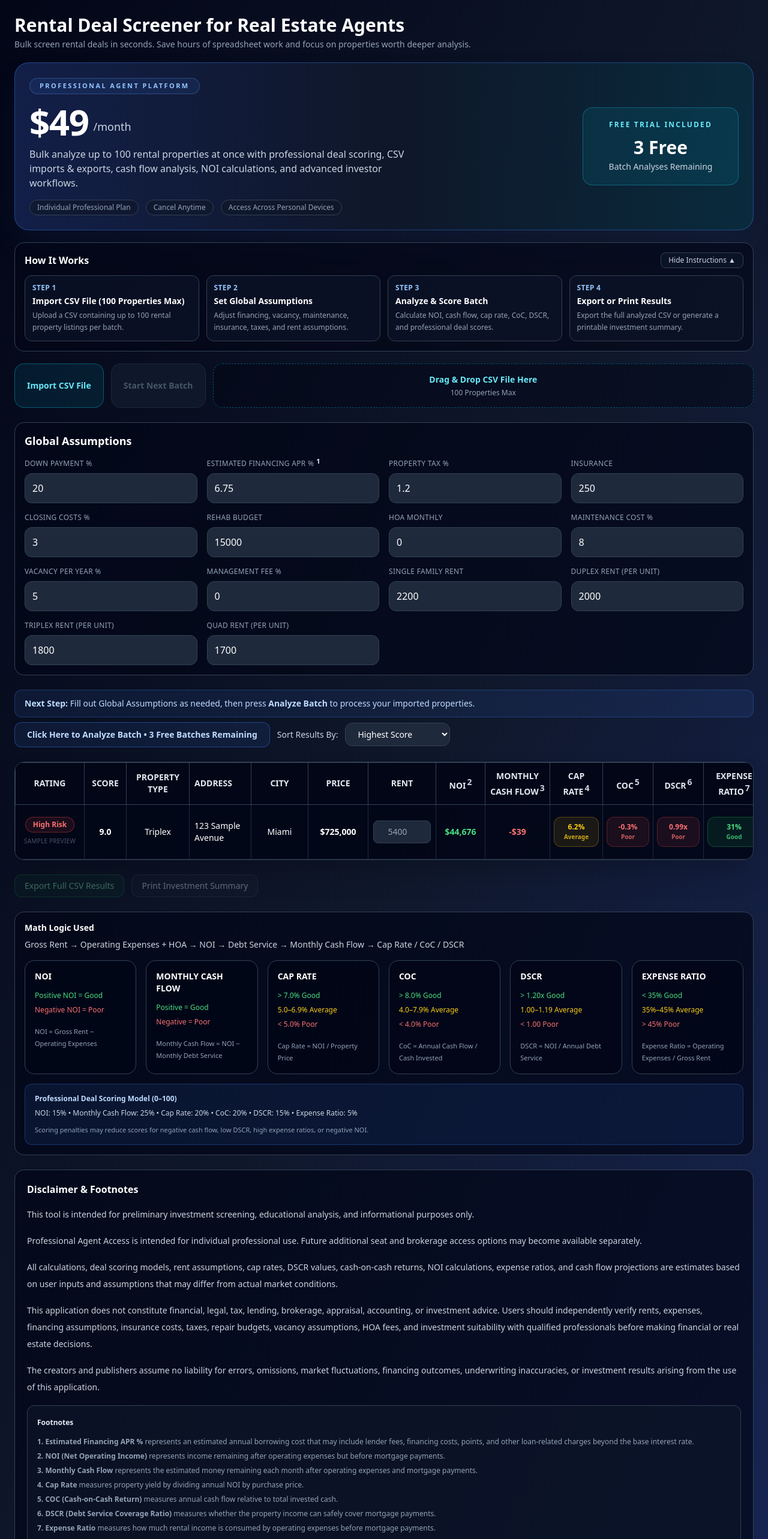
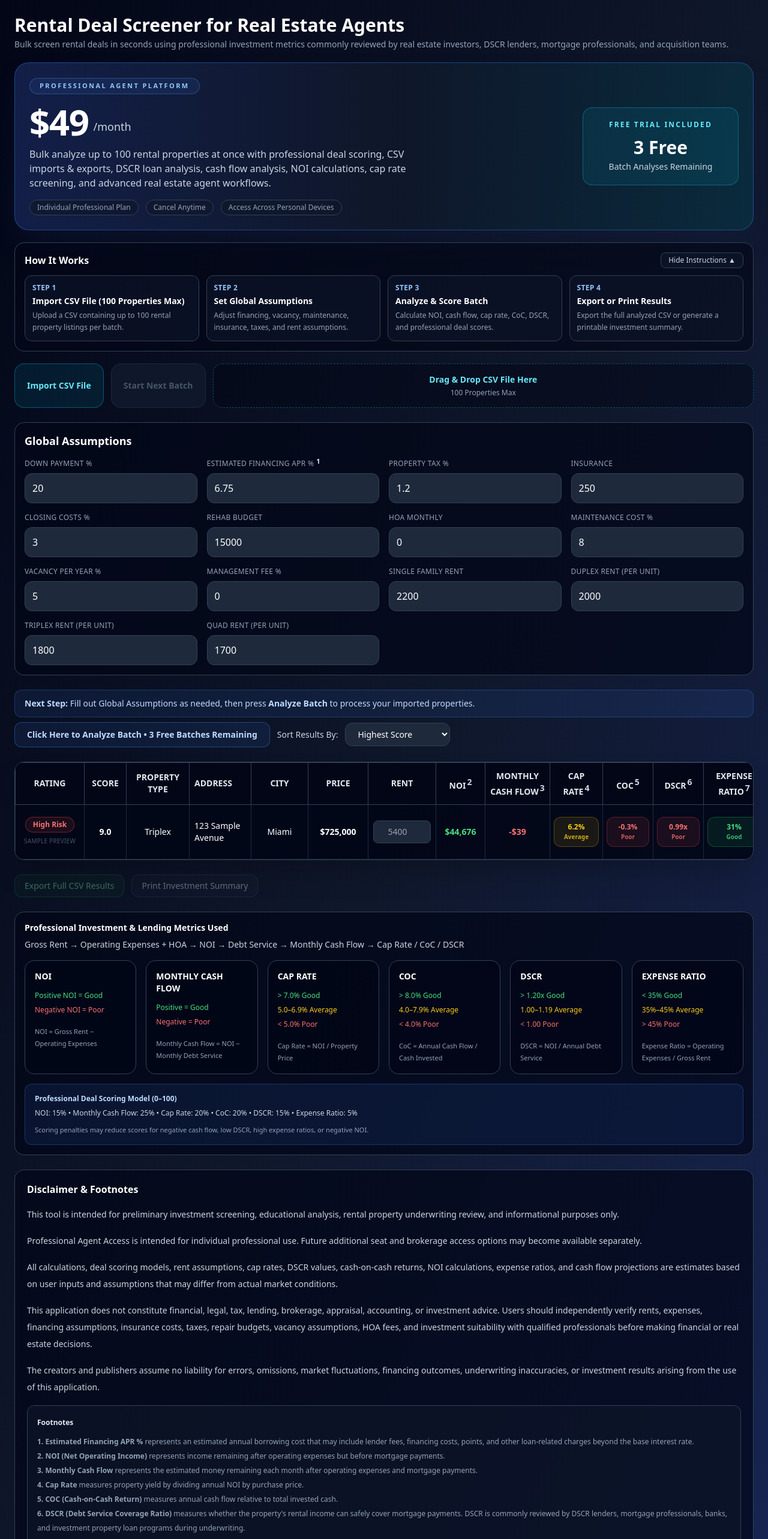
Before and after one commit to adrianr71/deal-analyzer, a React (Vite) app: page /agents in a window 1280 px wide. Shown: the top 2566 px of the page at 60% size. Built offline with nearby package versions, Linux system fonts and the light colour scheme.

Commit message:
SEO wording

```diff
--- a/src/pages/AgentV2.jsx
+++ b/src/pages/AgentV2.jsx
@@ -217,7 +217,7 @@ export default function App() {
           <header>
             <h1 className="text-3xl font-bold">Rental Deal Screener for Real Estate Agents</h1>
             <p className="mt-1 text-sm text-slate-400">
-              Bulk screen rental deals in seconds. Save hours of spreadsheet work and focus on properties worth deeper analysis.
+              Bulk screen rental deals in seconds using professional investment metrics commonly reviewed by real estate investors, DSCR lenders, mortgage professionals, and acquisition teams.
             </p>
 
             <div className="mt-5 overflow-hidden rounded-3xl border border-blue-500/40 bg-gradient-to-r from-blue-950/80 via-slate-900 to-cyan-950/70 p-6 shadow-2xl shadow-blue-950/30">
@@ -237,7 +237,7 @@ export default function App() {
                   </div>
 
                   <div className="mt-3 max-w-2xl text-sm leading-7 text-slate-300 md:text-base">
-                    Bulk analyze up to 100 rental properties at once with professional deal scoring, CSV imports & exports, cash flow analysis, NOI calculations, and advanced investor workflows.
+                    Bulk analyze up to 100 rental properties at once with professional deal scoring, CSV imports & exports, DSCR loan analysis, cash flow analysis, NOI calculations, cap rate screening, and advanced real estate agent workflows.
                   </div>
 
                   <div className="mt-4 flex flex-wrap items-center gap-3 text-xs text-slate-400">
@@ -863,7 +863,7 @@ function MathLogicNote({ onDeveloperUnlock }) {
   return (
     <div className="mt-6 space-y-6">
       <div className="rounded-2xl border border-slate-700 bg-slate-950/70 p-4 text-sm">
-        <div className="font-semibold text-white">Math Logic Used</div>
+        <div className="font-semibold text-white">Professional Investment & Lending Metrics Used</div>
         <div className="mt-2 text-slate-300">Gross Rent → Operating Expenses + HOA → NOI → Debt Service → Monthly Cash Flow → Cap Rate / CoC / DSCR</div>
         <div className="mt-4 grid gap-4 md:grid-cols-2 xl:grid-cols-6">
           <GlossaryCard title="NOI" good="Positive NOI = Good" bad="Negative NOI = Poor" formula="NOI = Gross Rent − Operating Expenses" />
@@ -878,7 +878,7 @@ function MathLogicNote({ onDeveloperUnlock }) {
       <div className="rounded-2xl border border-slate-700 bg-slate-950/70 p-5 text-sm text-slate-300">
         <div className="mb-4 text-base font-semibold text-white">Disclaimer & Footnotes</div>
         <div className="space-y-4 leading-7">
-          <p>This tool is intended for preliminary investment screening, educational analysis, and informational purposes only.</p>
+          <p>This tool is intended for preliminary investment screening, educational analysis, rental property underwriting review, and informational purposes only.</p>
           <p>Professional Agent Access is intended for individual professional use. Future additional seat and brokerage access options may become available separately.</p>
           <p>All calculations, deal scoring models, rent assumptions, cap rates, DSCR values, cash-on-cash returns, NOI calculations, expense ratios, and cash flow projections are estimates based on user inputs and assumptions that may differ from actual market conditions.</p>
           <p>This application does not constitute financial, legal, tax, lending, brokerage, appraisal, accounting, or investment advice. Users should independently verify rents, expenses, financing assumptions, insurance costs, taxes, repair budgets, vacancy assumptions, HOA fees, and investment suitability with qualified professionals before making financial or real estate decisions.</p>
@@ -890,7 +890,7 @@ function MathLogicNote({ onDeveloperUnlock }) {
             <p><strong>3.</strong> <strong>Monthly Cash Flow</strong> represents the estimated money remaining each month after operating expenses and mortgage payments.</p>
             <p><strong>4.</strong> <strong>Cap Rate</strong> measures property yield by dividing annual NOI by purchase price.</p>
             <p><strong>5.</strong> <strong>COC (Cash-on-Cash Return)</strong> measures annual cash flow relative to total invested <button type="button" onClick={onDeveloperUnlock} className="cursor-text text-slate-400 underline-offset-2 hover:text-slate-300 focus:outline-none">cash</button>.</p>
-            <p><strong>6.</strong> <strong>DSCR (Debt Service Coverage Ratio)</strong> measures whether the property income can safely cover mortgage payments.</p>
+            <p><strong>6.</strong> <strong>DSCR (Debt Service Coverage Ratio)</strong> measures whether the property's rental income can safely cover mortgage payments. DSCR is commonly reviewed by DSCR lenders, mortgage professionals, banks, and investment property loan programs during underwriting.</p>
             <p><strong>7.</strong> <strong>Expense Ratio</strong> measures how much rental income is consumed by operating expenses before mortgage payments.</p>
           </div>
         </div>
```
